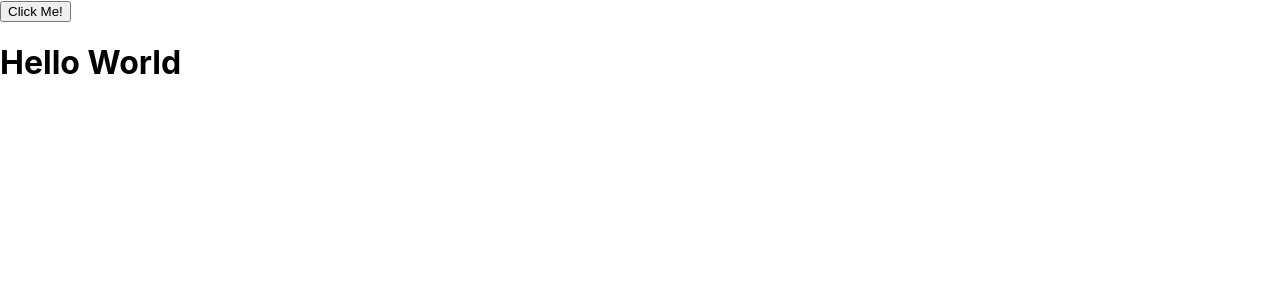
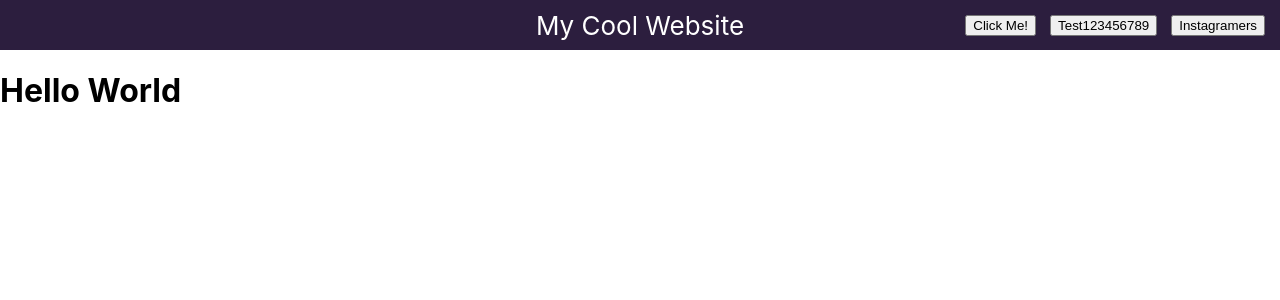
Before and after one commit to ZONAT3D/TestFrontEndSite, a React (Create React App) app: page / in a window 1280 px wide. Shown: the top 300 px of the page. Built offline with nearby package versions, Linux system fonts and the light colour scheme.

Commit message:
End of Day 1

```diff
--- a/src/App.css
+++ b/src/App.css
@@ -1,23 +1,14 @@
 .App {
   text-align: center;
-}
-
-.App-logo {
-  height: 40vmin;
-  pointer-events: none;
-}
-
-@media (prefers-reduced-motion: no-preference) {
-  .App-logo {
-    animation: App-logo-spin infinite 20s linear;
-  }
+  display: flex;
 }
 
 .App-header {
-  background-color: #282c34;
-  min-height: 100vh;
+  background-color: hsl(266, 34%, 18%);
+  height: 50px;
   display: flex;
-  flex-direction: column;
+  flex-direction: row-reverse;
+  text-align: right;
   align-items: center;
   justify-content: center;
   font-size: calc(10px + 2vmin);
@@ -28,11 +19,16 @@
   color: #61dafb;
 }
 
-@keyframes App-logo-spin {
-  from {
-    transform: rotate(0deg);
-  }
-  to {
-    transform: rotate(360deg);
-  }
+.Socials {
+  position: absolute;
+  right: 0;
+  justify-content: center;
+  align-items: center;
 }
+
+.Socials-Buttons {
+  margin-right: 7px;
+  margin-left: 7px;
+  margin-top: 15px;
+  margin-bottom: 15px;
+}
--- a/src/App.js
+++ b/src/App.js
@@ -6,7 +6,9 @@ import Header from './Components/Header.js';
 function App() {
   return (
     <>
-      <Header />
+      <Header headerName="My Cool Website"
+              onButtonClick={() => alert('Button has been clicked! :) Good Job')}
+      />
       <h1>Hello World</h1>
     </>
   );
--- a/src/Components/Header.js
+++ b/src/Components/Header.js
@@ -1,9 +1,15 @@
 import React from 'react';
+import '../App.css';
 
-function Header() {
+function Header(prop) {
   return (
-    <div className="Header">
-        <button>Click Me!</button>
+    <div className="App-header">
+        <>{prop.headerName}</>
+          <socials className="Socials">
+            <button className="Socials-Buttons" onClick={prop.onButtonClick}>Click Me!</button>
+            <button className="Socials-Buttons" onClick={prop.onButtonClick}>Test123456789</button>
+            <button className="Socials-Buttons" onClick={prop.onButtonClick} style={{marginRight: "15px"}}>Instagramers</button>
+        </socials>
     </div>
   );
 }
```
